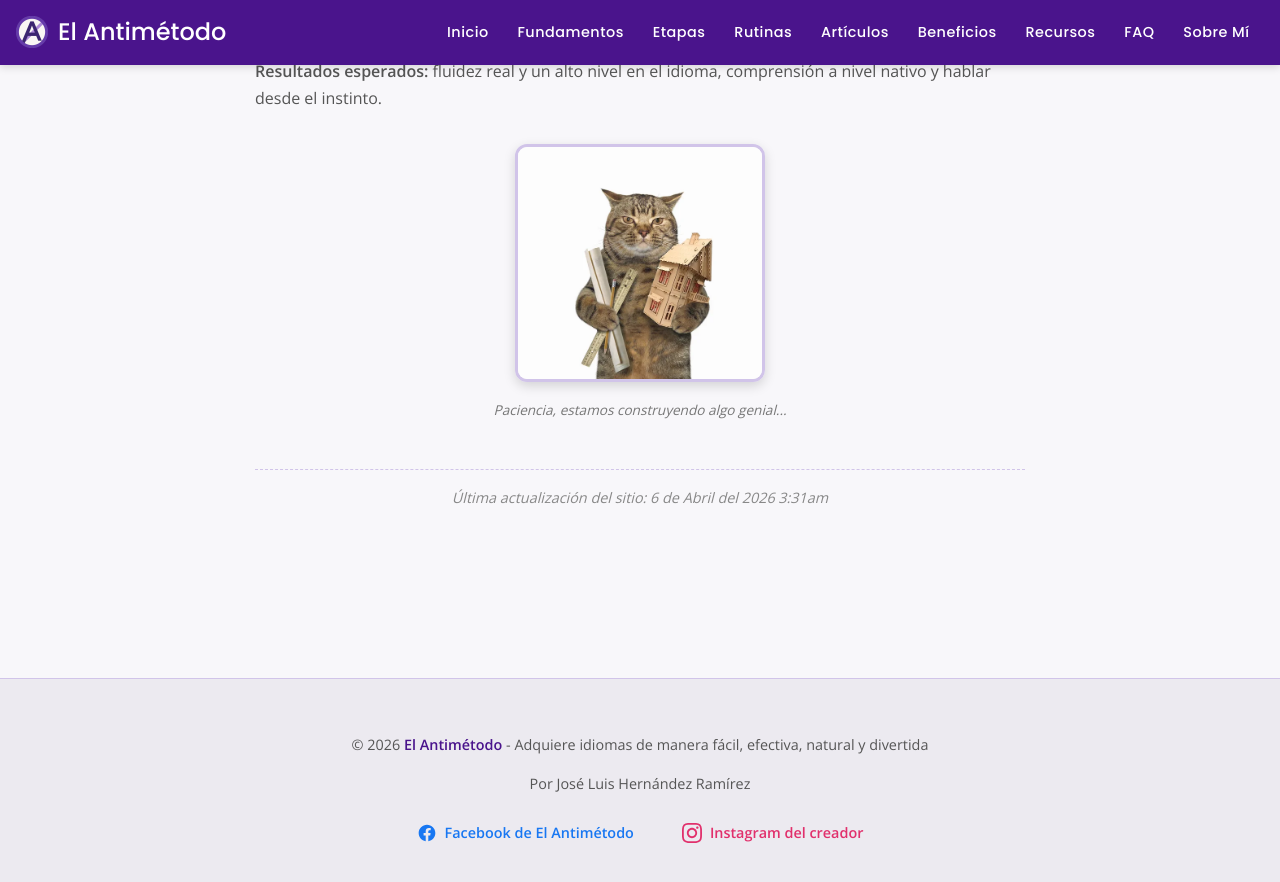
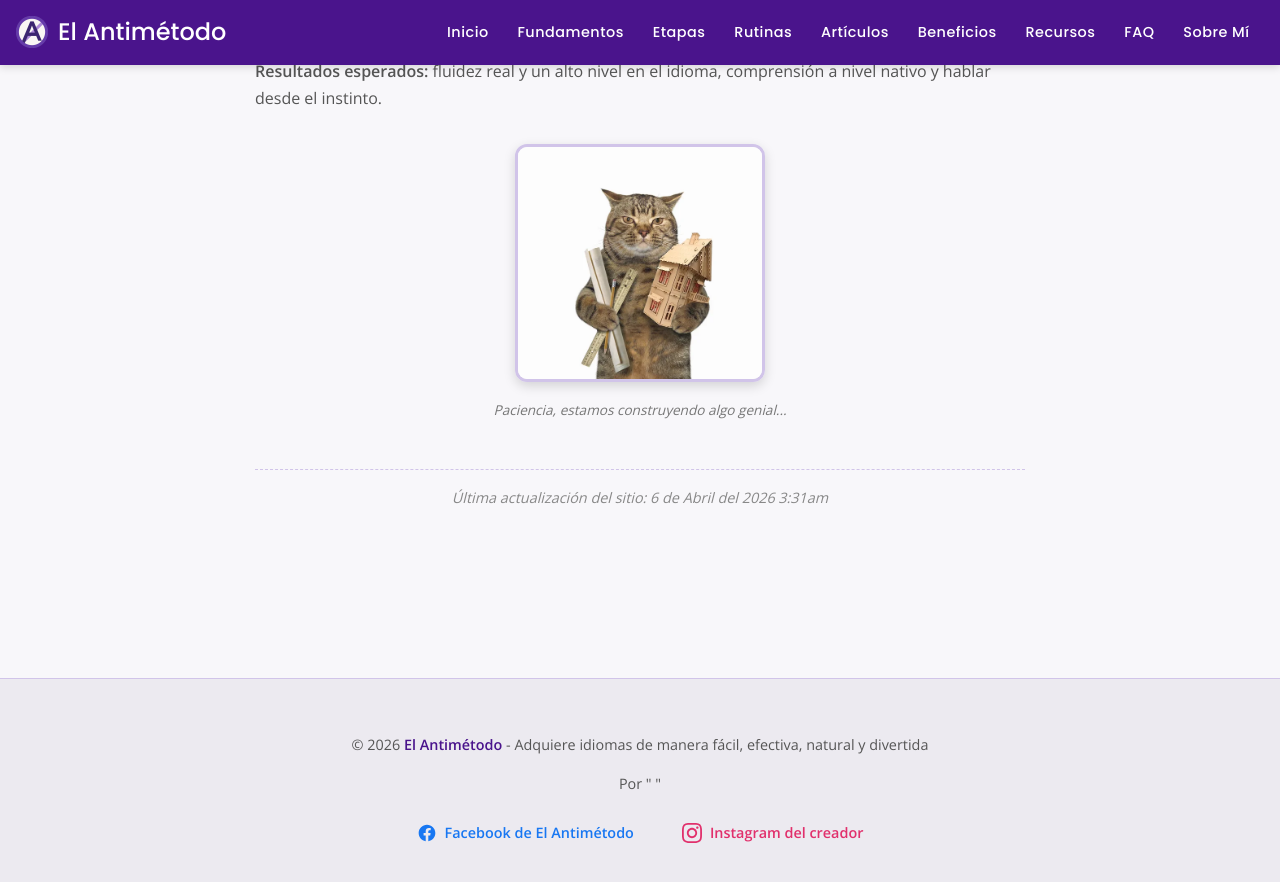
Before and after one commit to LuiseM93/ElAntimetodo, a Jekyll site: the page built from index.md, in a window 1280 px wide and 900 px high, scrolled down 5367 px. Shown: the top 882 px of the window. Built offline with Jekyll 4.4.1, drawn with Linux system fonts in a browser that asks for light colours; our own code applies the rules of GitHub Pages for plain Markdown files.

Commit message:
Update default.html

```diff
--- a/_layouts/default.html
+++ b/_layouts/default.html
@@ -411,7 +411,7 @@
 
   <footer>
     <p>© {% assign current_year = 'now' | date: "%Y" %}{% if current_year < "2025" %}2025{% else %}{{ current_year }}{% endif %} <strong>El Antimétodo</strong> - Adquiere idiomas de manera fácil, efectiva, natural y divertida</p>
-    <p>Por José Luis Hernández Ramírez</p>
+    <p>Por "                 "</p>
     <p class="footer-links" style="margin-top: 1rem; display: flex; justify-content: center; align-items: center; flex-wrap: wrap; gap: 1rem;">
       <a href="https://www.facebook.com/people/El-Antimétodo/61579943335092" class="facebook-link" target="_blank" rel="noopener noreferrer">
         <svg class="facebook-icon" xmlns="http://www.w3.org/2000/svg" viewBox="0 0 24 24" fill="currentColor">
```
